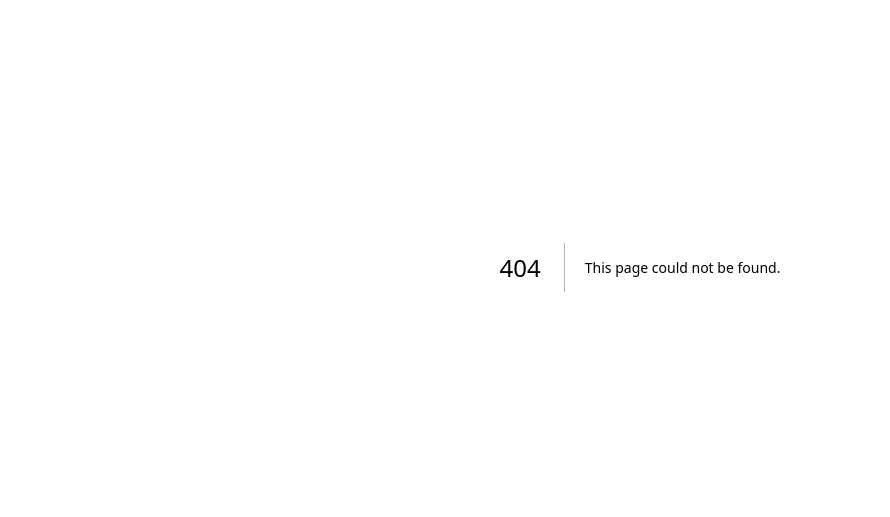
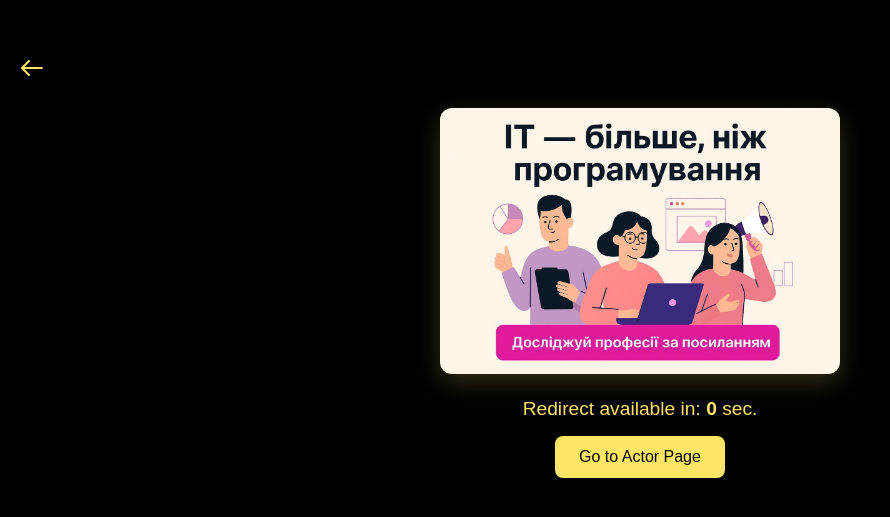
Before and after one commit to Anastasiiasyvak/MovieCrush, a Next.js app in the folder moviecrush/: page /actor-redirect/1 in a window 1280 px wide. Before the commit this address had no page. Shown: the part 133-650 px from the top of the page, without its empty margins (0-890 px from the left). Built offline with nearby package versions, Linux system fonts and the light colour scheme.

Commit message:
ad added (хі-хі ха-хі)

```diff
--- /dev/null
+++ b/moviecrush/src/app/actor-redirect/[actorId]/ActorAd.module.css
@@ -0,0 +1,65 @@
+.adContainer {
+    display: flex;
+    flex-direction: column;
+    align-items: center;
+    justify-content: center;
+    padding: 40px 20px;
+    min-height: 100vh;
+    background-color: #000;
+    color: #fff;
+    font-family: 'Poppins', sans-serif;
+    text-align: center;
+}
+
+.adImage {
+    width: 80%;
+    max-width: 400px;
+    height: auto;
+    border-radius: 12px;
+    margin-bottom: 24px;
+    box-shadow: 0 8px 24px rgba(255, 229, 102, 0.2);
+}
+
+.countdownText {
+    font-size: 1.2rem;
+    margin-bottom: 16px;
+    color: #ffe566;
+}
+
+.goButton {
+    padding: 12px 24px;
+    font-size: 1rem;
+    font-weight: 500;
+    border: none;
+    border-radius: 8px;
+    background-color: #ffe566;
+    color: #000;
+    cursor: pointer;
+    transition: background-color 0.2s ease-in-out;
+}
+
+.goButton:disabled {
+    background-color: #777;
+    color: #ccc;
+    cursor: not-allowed;
+}
+
+.goButton:not(:disabled):hover {
+    background-color: #ffdb4d;
+}
+
+.backIconContainer {
+    align-self: flex-start;
+    margin-bottom: 24px;
+    cursor: pointer;
+}
+
+.backIcon {
+    width: 24px;
+    height: 24px;
+    transition: transform 0.3s ease;
+}
+
+.backIcon:hover {
+    transform: translateX(-5px);
+}
--- /dev/null
+++ b/moviecrush/src/app/actor-redirect/[actorId]/page.tsx
@@ -0,0 +1,50 @@
+'use client';
+
+import { useEffect, useState } from 'react';
+import { useRouter } from 'next/navigation';
+import Image from 'next/image';
+import styles from './ActorAd.module.css';
+
+export default function ActorRedirect({ params }: { params: { actorId: string } }) {
+    const [seconds, setSeconds] = useState(5);
+    const router = useRouter();
+
+    useEffect(() => {
+        const t = setInterval(() => {
+            setSeconds(prev => {
+                if (prev <= 1) {
+                    clearInterval(t);
+                    return 0;
+                }
+                return prev - 1;
+            });
+        }, 1000);
+        return () => clearInterval(t);
+    }, []);
+
+    const goToActor = () => {
+        router.replace(`/actor/${params.actorId}`);
+    };
+
+    return (
+        <div className={styles.adContainer}>
+            <div className={styles.backIconContainer} onClick={() => router.back()}>
+                <Image src="/back.png" alt="Back" width={24} height={24} className={styles.backIcon} />
+            </div>
+
+            <img src="/ad-banner.jpg" alt="Advertisement" className={styles.adImage} />
+
+            <p className={styles.countdownText}>
+                Redirect available in: <strong>{seconds}</strong> sec.
+            </p>
+
+            <button
+                disabled={seconds > 0}
+                onClick={goToActor}
+                className={styles.goButton}
+            >
+                Go to Actor Page
+            </button>
+        </div>
+    );
+}
--- a/moviecrush/src/components/CastBlock/CastBlock.tsx
+++ b/moviecrush/src/components/CastBlock/CastBlock.tsx
@@ -35,7 +35,7 @@ export default function CastBlock({ tmdbId }: CastBlockProps) {
                     <div
                         key={actor.id}
                         className={styles.card}
-                        onClick={() => router.push(`/actor/${actor.id}`)}
+                        onClick={() => router.push(`/actor-redirect/${actor.id}`)}
                         style={{ cursor: 'pointer' }}
                     >
                         {actor.photo ? (
```
Also changed, not shown: moviecrush/public/ad-banner.jpg (added).
